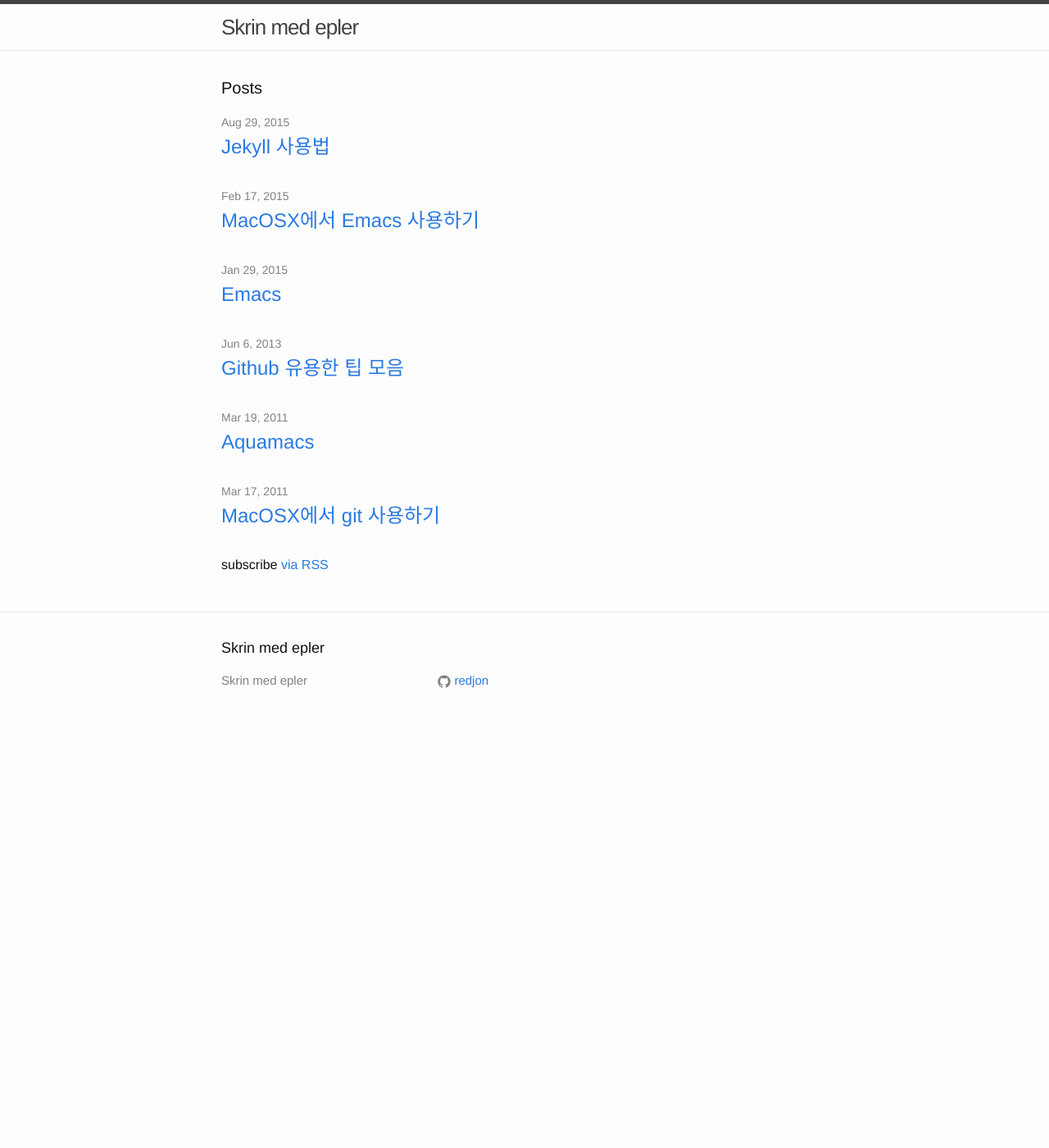
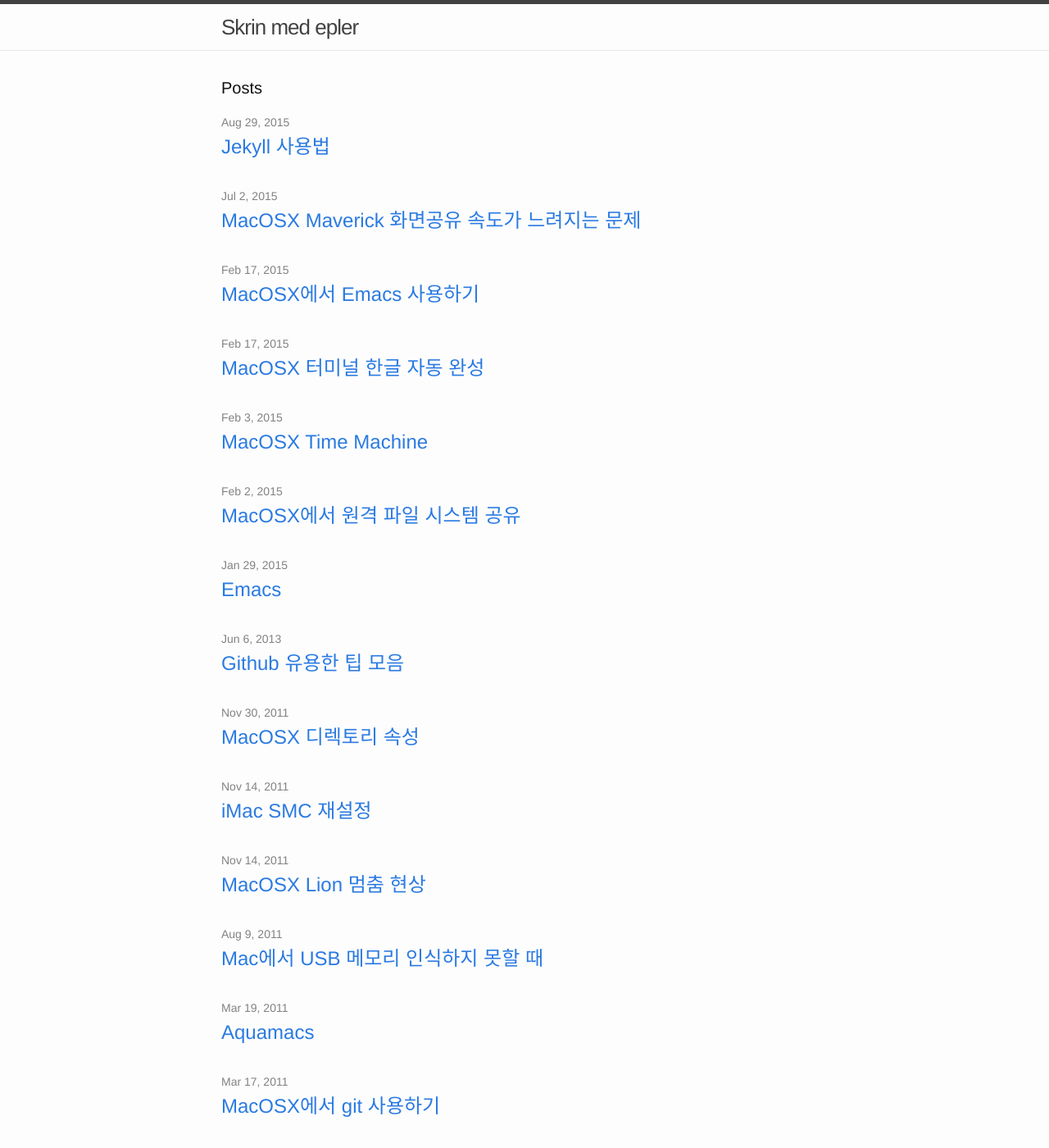
Before and after one commit to redjon/redjon.github.io, a Jekyll site: the page built from index.html, in a window 1280 px wide and 1400 px high. Shown: the whole window at 82% size. Built offline with Jekyll 4.4.1, drawn with Linux system fonts in a browser that asks for light colours; Markdown is read by kramdown in place of the engine named in the settings; some of the changed lines change nothing that is shown; some of the changed text lies outside the part shown.

Commit message:
_posts: macosx

````diff
--- /dev/null
+++ b/_posts/2011-01-09-macosx-ntfs-ext2-ext3.md
@@ -0,0 +1,65 @@
+---
+layout: post
+title:  "Mac에서 NTFS, ext2, ext3 사용하기"
+date:   2011-01-09 00:03:00
+categories: [macosx]
+tags: [macosx]
+---
+
+Mac에서 기본적으로 지원하는 파일 시스템는  HFS+ (Mac OS Extended), FAT, exFAT이다. 현재 최신 버전인 Mac OS X 10.6.5 Snow Leopard에서는 Windows의 NTFS나 리눅스의 ext2, ext3 등은 지원하지 않는다. 다음 둘을 설치하면 ext2/ext3 파일시스템을 사용할 수 있다.
+
+- fuse-ext2   http://sourceforge.net/projects/fuse-ext2/
+- macfuse    http://code.google.com/p/macfuse/
+
+Snow Leopard에서  fuse-ext2 (버전 2.0.0.7)과 macfuse (버전 2.0.3.2)을 설치하였고 제대로 작동하였다. 설치 후 재부팅을 해야 한다. USB 외장하드를 연결하니 자동으로 마운트되어 바탕화면에 외장 하드가 떴다.
+
+### MacPorts로 설치할 때 문제
+
+MacPorts가 설치되어 있는 상태라 다음 명령으로 간단히 설치하려고 했었다.
+
+```
+$ sudo port install ext2fuse
+```
+
+설치가 완료된 후 재시동을 하였다.
+
+그런데, 문제가 있다. USB 외장 하드에는 NTFS 파티션과 EXT3 파티션이 들어 있었다. 외장 하드를 연결하자 마자 NTFS 파티션은 자동으로 마운트가 되어 바탕화면에 디스크 아이콘이 나타났지만 EXT3 파티션들은 나타나지 않았다. diskutil로 확인해 보면  외장 하드의 파일 시스템이 다음처럼 제대로 나타났다.
+
+```
+$ diskutil list
+
+/dev/disk2
+   #:                       TYPE NAME                    SIZE       IDENTIFIER
+   0:     FDisk_partition_scheme                        *160.0 GB   disk2
+   1:               Windows_NTFS WinXP                   74.1 GB    disk2s1
+   2:                 Linux_Swap                         2.0 GB     disk2s2
+   3:                      Linux                         33.9 GB    disk2s3
+   4:                      Linux                         50.0 GB    disk2s4
+```
+
+마운트하려고 다음처럼 해보았지만
+
+```
+$ sudo mkdir /Volumes/hd1
+$ sudo mount -t fuse-ext2 /dev/disk2s3 /Volumes/hd1
+```
+
+다음 같은 에러 창만 나타났다.
+
+```
+FUSE-EXT2 could not mount /dev/disk2s3 at /Volumes/hd1 because the following problem occured:
+
+dyld: Library not loaded: /usr/local/lib/libfuse.2.dylib
+Referenced from: /usr/local/bin/fuse-ext2
+Reason: image not found
+```
+
+한참 헤맸다. 문제는 두 가지이다.
+
+하나는 port가 설치해 주는 것이 fuse-ext2가 아니라 ext2fuse이다.
+
+- ext2fuse    http://sourceforge.net/projects/ext2fuse/
+
+둘은 전혀 다른 프로젝트이고 뭐가 문제인지 모르겠지만 ext2fuse는 잘 작동하지 않았고 fuse-ext2는 잘 작동했다.
+
+또 하나 문제는 port로 설치한 macfuse는 fuse-ext2와 함께 제대로 작동하지 않는다. macfuse를 프로젝트 홈페이지에서 다운로드받아서 설치하니 제대로 작동한다.
--- /dev/null
+++ b/_posts/2011-01-22-macosx-server-user-homepage.md
@@ -0,0 +1,33 @@
+---
+layout: post
+title:  "Mac OS X Server에서 계정별 홈페이지 활성화"
+date:   2011-01-22 12:36:00
+categories: [macosx]
+tags: [macosx]
+---
+Mac OS X 10.6.6 Snow Leopard Server에서 계정 홈페이지가 열리지 않았다. 애플의 문서 Web Technologies Administration에 보면 기본 웹사이트의 폴더는
+
+```
+/Library/WebServer/Documents
+```
+
+로 설정되어 있고 등록된 사용자 계정이 rj라면
+
+```
+/User/rj/Sites
+```
+
+폴더가 http://localhost/~rj  로 서비스된다고 설명되어 있다. 설정에 관해서는 아무런 말이 없다. 기본적으로 그렇게 된다는 소리다. 그런데 막상 http://localhost/~rj 를 열어보면 에러만 난다.
+
+```
+Object not found!
+The requested URL was not found on this server. If you entered the URL manually please check your spelling and try again.
+If you think this is a server error, please contact the webmaster.
+Error 404
+
+localhost
+Sat Jan 22 12:32:07 2011
+Apache/2.2.15 (Unix) DAV/2
+```
+
+뭔가 해서 한참 뒤졌는데 너무 단순한 문제였다. userdir_module이 활성화되지 않은 것이다. Server Admin 을 실행하고 서버를 선택한 후 Web > Settings > Modules로 들어가서 userdir_module를 체크해 주고 서버를 재시작하면 된다.
--- a/_posts/2011-03-17-macosx-git.md
+++ b/_posts/2011-03-17-macosx-git.md
@@ -3,7 +3,7 @@
 title:  "MacOSX에서 git 사용하기"
 date:   2011-03-17 08:09:00
 categories: [git]
-tags: [git]
+tags: [macosx, git]
 ---
 
 git는 MacPorts로 설치할 수도 있고 git 홈페이지에서 직접 다운로드 받아 설치할 수도 있다. git 홈페이지에서 다운로드 받는 게 나은 것 같다. 여러가지로 MacPorts에는 실망스러운 점이 많아서 따로 제공되는 것이라면 그것을 받아서 설치하는 게 좋다는 게 경험에서 얻은 결론이다.
--- /dev/null
+++ b/_posts/2011-08-09-macosx-flash-memory.md
@@ -0,0 +1,14 @@
+---
+layout: post
+title:  "Mac에서 USB 메모리 인식하지 못할 때"
+date:   2011-08-09 09:16:00
+categories: [macosx]
+tags: [macosx]
+---
+
+
+Mac에서 USB 플래시 메모리를 제대로 인식하지 못할 때가 자주 있다. 2G 짜리, 4G 짜리, 8G 짜리 해서 몇 개가 있는데 분명히 다른 컴퓨터에서는 잘 되는 문제가 없는 USB 메모리들인데 iMac에 꽂으면 전혀 반응이 없을 때가 있다. 뒤에 USB 포트가 4개 있는데 이리 저리 바꿔 가며 꽂으면 될 때도 있다.
+
+여러가지 다른 이유가 있을 수도 있겠지만... 멀쩡한 USB 메모리를 인식하지 못한다면  PRAM 및 NVRAM 재설정을 해주는 것이 정답인 듯한다.
+
+Mac을 완전히 끈 후에 Command + Option + P + R 을 동시에 누르고 부팅하면 빵~ 하고 켜졌다가 다시한번 빵~ 한다. 이 때 키보드에서 손을 떼면 정상적으로 부팅이 되는데 재설정이 된 상태가 된다.
--- /dev/null
+++ b/_posts/2011-11-14-macosx-freezing.md
@@ -0,0 +1,29 @@
+---
+layout: post
+title:  "MacOSX Lion 멈춤 현상"
+date:   2011-11-14 22:30:00
+categories: [macosx]
+tags: [macosx]
+---
+
+MacOSX Lion으로 업그레이드한 후 컴퓨터가 멈추어 버리는 현상이 나타난다. 모델은 2010년도 iMac. 프로세서 3 .06GHz Intel Core 2 Duo. 메모리 12GB 1067 MHz DDR3.
+가만히 두면 화면 까맣게 된 후 아무 반응이 없다. 키보드, 마우스에 모두 반응하지 않는다. 하지만 잠자기 상태는 아니다. 팬은 돌아가고 있고 만져보면 뜨끈하다. 공유기에 물려있으니 다른 컴퓨터에 ping을 해보아도 반응이 없다.
+스피커에서 엄청나게 큰 지지직 지지직 소리가 난다. 볼륨 조절과 상관없이 소리가 난다. FaceTime을 실행할 때 그러 현상이 있었다. 강제로 끌 수밖에 없었다.
+동영상을 플레이할 때 화면이 깨지면서 멈추는 현상이 자주 있었다.
+애플서비스에 전화 상담을 통해 다음 과정을 거쳤다.
+
+1. 우선 간단히 재설정해보는 거다.
+  - SMC 재설정을 해보았지만 소용없다.  [여기](/articles/macosx/iMac-SMC-reset)
+2. 다시 전화를 했다.
+  - Snow Leopard에서 업그레드한 상태에서 일어난 현상이었는 데 상담원이 클린 재설치를 요청했다. 데이터를 모두 백업한 후 하드디스크를 다 지우고 Lion을 새롭게 설치하라는 것이다. 조금 괜찮은가 싶더니 몇시간 안 되어 바로 증상이 나타났다. 혼자 멈추는 현상은 없어진 듯하다. 동영상을 재생하면 화면이 깨지면서 먹통이 되는 현상이 나타났다.
+3. 주말이 지나고 월요일 다시 전화를 했다.
+  - 어떤 소프트웨어가 설치되어 있는가? 새로 설치된 것이라 별 것 없다. iLife, iWorks 정도. 동영상 플레이로 무엇을 쓰는가? 상담원은 코덱을 의심했다. MPlayerOSX Extended로 동영상을 재생했다. 관련 프로그램을 모두 삭제하고 사용해볼 것을 권했다.
+  - 영어 사이트들에 보면 이런 증상이 수천 개씩 올라와 있다. 이런 현상 못들어 봤냐고 물어보니 상담원은 이런 건 처음이란다. 하드웨어 이상이 의심스러우니 깨끗하게 라이온만 설치하고 써보란다. 하지만 Snow Leopard 쓸 때는 한번도 없었던 일이 Lion 설치하자마자 계속되니 하드웨어 이상은 아닐 듯 하다.
+일단 아직까지는 증상이 없다. DVD 플레이어로 영화를 틀어놓고 테스트해 보기를 몇시간인데 멈추는 증상은 없다.
+4. 다시 증상 시작
+  - 몇시간 지나도 괜찮은 듯 하여 다시 MPlayerOSX Extended를 설치하고 동영상 몇 개를 빨리 탐색하며 테스트해 보았다. 결국 화면이 깨지며 멈추었다. 특정 동영상에서 그런 현상이 일어나는 것은 아니다. 다시 부팅해서 멈추게 했던 바로 그 동영상을 실행해 보면 잘 된다.
+  - VirtualBox에서 윈도우즈 XP를 실행하니 동일한 현상, 화면이 깨지며 얼었다. 다시 부팅해서 VirtualBox를 해보니 이번에는 윈도우즈가 잘 켜진다. 하지만 몇 분 후에 또 죽었다.
+5. 메모리 문제
+  - 혹시 메모리 문제가 아닐까 하는 생각이 들었다. 원래 iMac을 살 때 2G 램이 두 개 꽂혀있었다. 삼성 메모리이고 중국산이다.
+  - 메모리를 늘리려고 4G 메모리를 2개 더 추가해서 총 12기가로 만들어 쓰고 있었다.
+추가한 메모리를 빼고 사용해 보았는데 3일이 넘도록 아무 이상이 없었다. 동영상도 많이 돌려보았지만 아무 문제도 생기지 않았다.
--- /dev/null
+++ b/_posts/2011-11-18-iMac-SMC-reset.md
@@ -0,0 +1,24 @@
+---
+layout: post
+title:  "iMac SMC 재설정"
+date:   2011-11-14 22:30:00
+categories: [macosx]
+tags: [macosx]
+---
+
+
+Lion으로 업데이트한 후 계속 문제 발생 중이다. 자동 잠자기 모드에서 깨어나지 않은 것이 이틀 동안 반복되었고 오늘은 갑자기 화면이 깨지듯이 흔들리는데 모든 것이 먹통이다. 외부에서 ssh 접속을 시도해 보니 역시 죽어있다.
+
+일단 SMC 재설정을 해 보았다. 이렇게 한다.
+
+- http://support.apple.com/kb/HT3964?viewlocale=ko_KR
+
+모든 연결된 장치들을 뽑는다. 전원 플러그도 뽑는다. iMac 뒤에 있는 부분을 뽑는다. 하나도 남김없이 다 뽑아야한단다. 그리고 20초정도 기다린다. 이제 전원을 연결하고 10초정도 기다린다. 이제 전원버튼을 눌러서 켠다.
+
+일단 제대로 부팅은 된다. 조금 더 두고볼 일이다. 애플 서비스에 전화 걸어 상담해 보았는데. 최근에 Lion으로 업데이트한 후 여러가지 말썽이라고 하니 OS는 업데이트 되어 있지만 일부 설정 부분 등에 오류가 남아있을 수 있다고 한다. 결국 재설치해 보라는 뜻.
+
+그런데 우선 시스템 설정에서 에너지 절약 부분을 끄고 한번 사용해 볼 것을 권한다. 그래도 문제가 없다면 에너지 절약 부분이 문제.
+
+그때에는 새로운 계정을 하나 만든 후에 거기서 써보란다. 그대로 문제가 생긴다면 재설정밖에 없다는 뜻. Lion은 Recovery HD가 함께 설치된다. 부팅할 때 Command + R 누르고 부팅하면 Recovery HD로 부팅되고 재설치를 할 수 있다. 이때 데이터는 백업을 해 놓아야겠다.
+
+그래도 문제가 계속된다면? 서비스 받아보란다.
--- /dev/null
+++ b/_posts/2011-11-30-macosx-directory-attributes.md
@@ -0,0 +1,24 @@
+---
+layout: post
+title:  "MacOSX 디렉토리 속성"
+date:   2011-11-30 00:23:00
+categories: [macosx]
+tags: [macosx]
+---
+
+
+
+### GUI에서 숨김
+
+
+MacOSX에서 Finder.app에서 홈 디렉토리를 열어보면 "라이브러리" 폴더가 보이지 않는다. 하지만 Terminal에서 보면 Library라는 폴더가 있다. 이것은 Library 폴더에 숨김 속성을 부여해 놓았기 때문이다. 이것을 보이게 하려면 터미널에서 다음 명령을 내리면 된다.
+
+```
+$ chflags nohidden ~/Library
+```
+
+다시 숨기려면 hidden으로 세팅하면 된다.
+
+### 아이콘 바꾸기
+
+- http://docs.info.apple.com/article.html?path=Mac/10.6/ko/8591.html
--- a/_posts/2015-01-29-emacs.md
+++ b/_posts/2015-01-29-emacs.md
@@ -3,7 +3,7 @@
 title:  "Emacs"
 date:   2015-01-29 12:50:00
 categories: [emacs]
-tags: [macosx, emacs]
+tags: [emacs]
 ---
 
 ## Emacs 환경설정
--- /dev/null
+++ b/_posts/2015-02-02-macosx-file-sharing.md
@@ -0,0 +1,21 @@
+---
+layout: post
+title:  "MacOSX에서 원격 파일 시스템 공유"
+date:   2015-02-02 14:20:00
+categories: [macosx]
+tags: [macosx]
+---
+
+## 터미널에서 마운트하는 방법
+
+원격 서버 주소가 server.name이라 하고 shared라는 이름으로 AFP 프로토콜로 공유된 디렉토리가 있을 때:
+
+```
+$ mount -t afp afp://username:password@server.name/shared /Volumes/mounted
+```
+
+원격 서버 주소가 server.name이고 shared라는 이름으로 SMB로 공유된 디렉토리가 있을 때:
+
+```
+$ mount -t smbfs smb://username:password@server.name/shared /Volumes/mounted
+```
--- /dev/null
+++ b/_posts/2015-02-03-macosx-time-machine.md
@@ -0,0 +1,34 @@
+---
+layout: post
+title:  "MacOSX Time Machine"
+date:   2015-02-03 10:06:00
+categories: [macosx]
+tags: [macosx]
+---
+### 타임머신에 문제가 생겼을 때
+
+- http://pondini.org/TM/Troubleshooting.html
+
+### 백업 크기가 너무 클때
+
+이상하게 매번 10~20G가 백업이 된다. 백업 디스크가 순식간에 차버린다. 가상 머신 디스크 이미지 같은 것이 있어서 그런 일이 일어날 수 있다.
+하지만 타임머신 오류일 수도 있다.
+
+타임머신 멈추고 백업용 외장 디스크 제거하고 다음 설정 파일을 삭제한다.
+
+```
+$ sudo rm /Library/Preferences/com.apple.TimeMachine.plist
+```
+
+재부팅하고 백업용 외장 디스크 연결하고 타임머신 실행하면 모든 설정이 사라져있다. 다시 설정한다.
+
+### 백업에서 제외할 폴더
+
+물론 ~/Downloads 같은 것은 제외하는 것이 좋다.
+
+Mail.app를 사용한다면 다음 폴더를 확인해보자. 수십 기가 로그 파일이 들어있을 수도 있다. 백업 제외 목록에 넣어주자. Mail.app을 종료한 후에 로그 파일을 잠시 다른 곳에 옮겨놓고 Mail.app을 다시 실행해 보자. 로그 파일을 지워도 큰 문제는 없다.
+
+```
+$ cd ~/Library/Containers/com.apple.mail/Data/Library/Logs/
+$ du -sh
+```
--- /dev/null
+++ b/_posts/2015-02-17-macosx-terminal-hangul.md
@@ -0,0 +1,58 @@
+---
+layout: post
+title:  "MacOSX 터미널 한글 자동 완성"
+date:   2015-02-17 15:01
+categories: [maosx]
+tags: [macosx]
+---
+
+터미널에서 한글이 자동 완성되지 않는 것은 bash 버전이 낮기 때문이다. help 명령을 내려보면 버전을 확인할 수 있다.
+
+```
+$ help
+GNU bash, version 3.2.53(1)-release (x86_64-apple-darwin13)
+...
+```
+
+
+최신 버전을 설치하자. http://ftp.gnu.org/gnu/bash/에서 소스 코드를 다운로드 받아서 설치하거나 brew로 설치하거나 한다.
+
+```
+$ brew install bash
+```
+
+이렇게 설치한 bash는 다음 경로로 실행할 수 있다.
+
+```
+$ /usr/local/bin/bash
+```
+
+방금 설치한 최신 버전의 bash가 기본 셸로 작동하도록 하자. 우선 /private/etc/shells 파일을 열고 맨 아랫줄에 다음처럼 경로를 추가해 준다.
+
+```
+/bin/bash
+/bin/csh
+/bin/ksh
+/bin/sh
+/bin/tcsh
+/bin/zsh
+/usr/local/bin/bash
+```
+
+다음으로 기본으로 실행되는 /bin/bash를 삭제하고 최신 bash로 링크를 걸어준다.
+
+```
+$ cd /bin
+$ sudo mv bash bash3.2
+$ sudo ln -s /usr/local/bin/bash bash
+```
+
+이제 터미널 창을 새로 열고 버전을 확인해보자.
+
+```
+$ help
+GNU bash, version 4.3.33(1)-release (x86_64-apple-darwin13.4.0)
+...
+```
+
+한글 자동 완성이 잘 될 것이다.
--- /dev/null
+++ b/_posts/2015-07-02-macosx-maverick-screen-sharing.md
@@ -0,0 +1,16 @@
+---
+layout: post
+title:  "MacOSX Maverick 화면공유 속도가 느려지는 문제"
+date:   2015-07-02 18:09:00
+categories: [macosx]
+tags: [macosx]
+---
+MacOSX Maverick 화면공유 속도가 느려지는 문제
+
+기가비트 공유기 아래 로컬에 물려 있는데도 화면공유 속도가 너무 느리다. 마우스, 키보드 반응이 느려서 쓰기가 힘들다. 하지만 두 컴퓨터의 파일을 복사해 보면 기가비트가 나온다.
+
+iMac에서 Mac Mini Server로 연결할 때 이런 일이 발생한다. 이때 맥 미니 서버에는 모니터가 연결되어 있지 않다. 맥 미니 서버에 모니터가 연결되어 있는 상태에서는 이런 일이 발생하지 않는다. 모니터가 연결되어 있지 않은 맥 미니에 화면공유를 하려고 하면 속도가 느려지는 것이다.
+
+참고: http://apple.stackexchange.com/questions/152354/screensharing-slow-even-over-gigabit-ethernet
+
+해결책은? 소프트웨어로 해결할 방법은 딱히 찾지 못했다.
````
